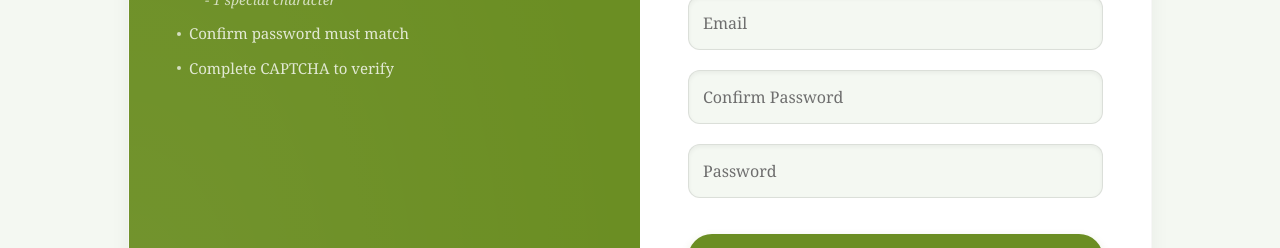
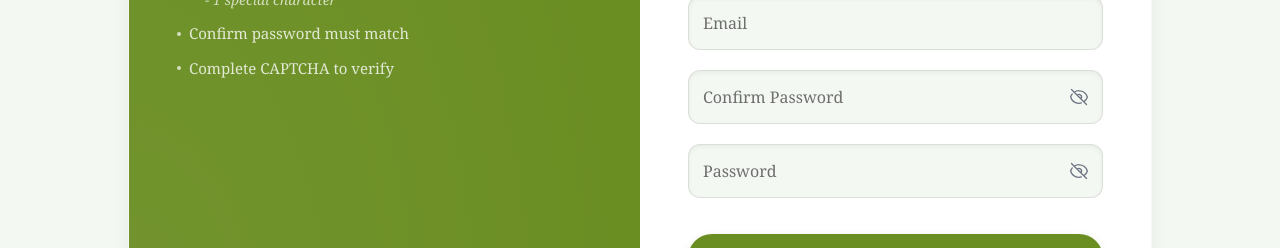
Before and after one commit to aayushmohan2099/eatpur-app, a React (Vite) app: page /signup in a window 1280 px wide. Shown: the part 704-952 px from the top of the page. Built offline with nearby package versions, Linux system fonts and the light colour scheme; no server answers; a web font is replaced by a local one.

Commit message:
Merged Shailendra changes | Invoice Download and Customer Tracking Still left | App Status : UNSTABLE

```diff
--- a/src/pages/LoginPage.jsx
+++ b/src/pages/LoginPage.jsx
@@ -15,6 +15,10 @@ export default function AuthPage() {
   const [errors, setErrors] = useState({});
   const [successMessage, setSuccessMessage] = useState("");
   const [isEmailLocked, setIsEmailLocked] = useState(false);
+
+  // State to manage password visibility
+  const [showPassword, setShowPassword] = useState(false);
+  const [showConfirmPassword, setShowConfirmPassword] = useState(false);
 
   const [form, setForm] = useState({
     username: "",
@@ -45,16 +49,16 @@ export default function AuthPage() {
       });
 
       if (res && res.access) {
-        // Direct Login: User already exists!
         localStorage.setItem("access", res.access);
         localStorage.setItem("refresh", res.refresh);
         localStorage.setItem("role", res.user?.role_name || "CUSTOMER");
 
         setErrors({});
         setSuccessMessage("Google Login successful! Redirecting...");
-        setTimeout(() => navigate("/"), 1500);
+        setTimeout(() => {
+          navigate(location.state?.returnTo || "/");
+        }, 1500);
       } else if (res && res.action === "requires_registration") {
-        // Requires Registration: Route to signup & lock email
         setIsLogin(false);
         setForm((prev) => ({ ...prev, email: res.email }));
         setIsEmailLocked(true);
@@ -88,24 +92,19 @@ export default function AuthPage() {
         res = await registerUser(payload);
       }
 
-      // 🔥 SURGICAL FIX: Since native fetch doesn't throw on 400 errors,
-      // the decoded backend error JSON lands right here!
       if (res && (res.errors || res.error || (res.detail && !res.access))) {
         setErrors(res.errors || res.error || { detail: res.detail });
         setSuccessMessage("");
         fetchCaptcha();
-        return; // Stop execution
+        return;
       }
 
       if (res && res.access) {
         localStorage.setItem("access", res.access);
         localStorage.setItem("refresh", res.refresh);
-
-        // Extract role name for UI state (like Navbars)
         const userRole = res.user?.role_name || "CUSTOMER";
         localStorage.setItem("role", userRole);
 
-        // Show success message and clear any errors
         setErrors({});
         setSuccessMessage(
           isLogin
@@ -113,15 +112,12 @@ export default function AuthPage() {
             : "Account created successfully! Redirecting...",
         );
 
-        // Delay redirect by 1.5 seconds so the user can see the message
         setTimeout(() => {
-          navigate("/");
+          navigate(location.state?.returnTo || "/");
         }, 1500);
       }
     } catch (err) {
       let backendErrors = {};
-
-      // Handle pure network crashes or edge-case decoding failures
       const rawBase64 = err?.response?.data?.data || err?.data;
 
       if (typeof rawBase64 === "string") {
@@ -163,22 +159,11 @@ export default function AuthPage() {
   const validateForm = () => {
     const newErrors = {};
 
-    // 1. Common required fields for BOTH Login and Registration
-    if (!form.username) {
-      newErrors.username = "Username is required";
-    }
+    if (!form.username) newErrors.username = "Username is required";
+    if (!form.password) newErrors.password = "Password is required";
+    if (!form.captcha_answer) newErrors.captcha = "Captcha is required";
 
-    if (!form.password) {
-      newErrors.password = "Password is required";
-    }
-
-    if (!form.captcha_answer) {
-      newErrors.captcha = "Captcha is required";
-    }
-
-    // 2. Strict complex validations ONLY active during registration
     if (!isLogin) {
-      // Email checking
       if (!form.email) {
         newErrors.email = "Email is required";
       } else if (
@@ -187,24 +172,20 @@ export default function AuthPage() {
         newErrors.email = "Enter valid email (example@gmail.com)";
       }
 
-      // Mobile checking
       if (!form.mobile) {
         newErrors.mobile = "Mobile number is required";
       } else if (!/^\d{10,15}$/.test(form.mobile)) {
         newErrors.mobile = "Mobile must be 10–15 digits";
       }
 
-      // age checking
       if (!form.age) {
         newErrors.age = "Age is required";
       }
 
-      // Password Confirmation presence
       if (!form.password_confirm) {
         newErrors.password_confirm = "Please confirm password";
       }
 
-      // Password strength complexity checks (Only for registration!)
       if (form.password) {
         if (form.password.length < 8) {
           newErrors.password = "Minimum 8 characters required";
@@ -217,7 +198,6 @@ export default function AuthPage() {
         }
       }
 
-      // Match check
       if (
         form.password &&
         form.password_confirm &&
@@ -252,7 +232,6 @@ export default function AuthPage() {
               <h1 className="text-3xl font-display text-white mb-6 tracking-wide drop-shadow-sm">
                 Create Your Account 🚀
               </h1>
-
               <ul className="text-white/80 space-y-3 font-serif text-[15px]">
                 <li className="flex items-center gap-2">
                   <span className="w-1 h-1 rounded-full bg-white opacity-70"></span>{" "}
@@ -293,7 +272,6 @@ export default function AuthPage() {
 
         {/* RIGHT PANEL */}
         <div className="p-8 md:p-12 bg-white flex flex-col justify-center">
-          {/* Toggle */}
           <div className="flex mb-8 bg-eatpur-white-warm p-1 rounded-xl overflow-hidden border border-black/5 shadow-inner">
             <button
               onClick={() => {
@@ -329,7 +307,6 @@ export default function AuthPage() {
             {isLogin ? "Welcome Back" : "Create Account"}
           </h2>
 
-          {/* GOOGLE OAUTH BUTTON */}
           <div className="flex justify-center mb-6">
             <GoogleLogin
               onSuccess={handleGoogleSuccess}
@@ -349,26 +326,22 @@ export default function AuthPage() {
             <hr className="w-full border-black/10" />
           </div>
 
-          {/* SUCCESS MESSAGE */}
           {successMessage && (
             <div className="mb-6 p-3.5 rounded-xl border border-green-200 bg-green-50 text-green-700 text-sm font-medium flex items-center justify-center gap-2 shadow-sm animate-pulse">
               <span>✅</span> {successMessage}
             </div>
           )}
 
-          {/* GLOBAL ERRORS SUMMARY */}
           {Object.keys(errors).length > 0 && (
             <div className="mb-6 p-4 rounded-xl border border-red-200 bg-red-50 text-red-700 text-sm font-medium flex items-start gap-3 shadow-sm">
               <span className="text-lg leading-none mt-0.5">⚠️</span>
               <ul className="flex flex-col gap-1.5 list-disc list-inside w-full">
                 {Object.entries(errors).map(([field, msg]) => {
-                  // Normalize field name
                   const displayField =
                     field === "detail" || field === "non_field_errors"
                       ? "Error"
                       : field.replace(/_/g, " ");
 
-                  // Safely extract string from array or object
                   let displayMsg = msg;
                   if (Array.isArray(msg)) {
                     displayMsg = msg.join(" | ");
@@ -397,7 +370,6 @@ export default function AuthPage() {
                 className="w-full p-3.5 rounded-xl bg-eatpur-white-warm border border-black/10 focus:border-eatpur-green-dark outline-none text-eatpur-dark placeholder:text-eatpur-text-light shadow-inner font-serif transition-colors"
                 onChange={(e) => setForm({ ...form, username: e.target.value })}
               />
-              {/* Note: We handle fields globally above, but keeping this for immediate field context if needed */}
               {errors.username && (
                 <p className="text-red-500 text-xs mt-1.5 ml-1 font-medium">
                   {Array.isArray(errors.username)
@@ -465,15 +437,63 @@ export default function AuthPage() {
                     </p>
                   )}
                 </div>
+
+                {/* Confirm Password Input with Fixed Eye Icon */}
                 <div>
+                  <div className="relative w-full">
                     <input
-                    type="password"
+                      type={showConfirmPassword ? "text" : "password"}
                       placeholder="Confirm Password"
-                    className="w-full p-3.5 rounded-xl bg-eatpur-white-warm border border-black/10 focus:border-eatpur-green-dark outline-none text-eatpur-dark placeholder:text-eatpur-text-light shadow-inner font-serif transition-colors"
+                      className="w-full p-3.5 pr-12 rounded-xl bg-eatpur-white-warm border border-black/10 focus:border-eatpur-green-dark outline-none text-eatpur-dark placeholder:text-eatpur-text-light shadow-inner font-serif transition-colors"
                       onChange={(e) =>
                         setForm({ ...form, password_confirm: e.target.value })
                       }
                     />
+                    <button
+                      type="button"
+                      onClick={() =>
+                        setShowConfirmPassword(!showConfirmPassword)
+                      }
+                      className="absolute right-3.5 top-1/2 -translate-y-1/2 text-gray-500 hover:text-eatpur-dark focus:outline-none flex items-center justify-center"
+                    >
+                      {showConfirmPassword ? (
+                        <svg
+                          xmlns="http://www.w3.org/2000/svg"
+                          fill="none"
+                          viewBox="0 0 24 24"
+                          strokeWidth="1.5"
+                          stroke="currentColor"
+                          className="w-5 h-5"
+                        >
+                          <path
+                            strokeLinecap="round"
+                            strokeLinejoin="round"
+                            d="M2.036 12.322a1.012 1.012 0 010-.639C3.423 7.51 7.36 4.5 12 4.5c4.638 0 8.573 3.007 9.963 7.178.07.207.07.431 0 .639C20.577 16.49 16.64 19.5 12 19.5c-4.638 0-8.573-3.007-9.963-7.178z"
+                          />
+                          <path
+                            strokeLinecap="round"
+                            strokeLinejoin="round"
+                            d="M15 12a3 3 0 11-6 0 3 3 0 016 0z"
+                          />
+                        </svg>
+                      ) : (
+                        <svg
+                          xmlns="http://www.w3.org/2000/svg"
+                          fill="none"
+                          viewBox="0 0 24 24"
+                          strokeWidth="1.5"
+                          stroke="currentColor"
+                          className="w-5 h-5"
+                        >
+                          <path
+                            strokeLinecap="round"
+                            strokeLinejoin="round"
+                            d="M3.98 8.223A10.477 10.477 0 001.934 12C3.226 16.338 7.244 19.5 12 19.5c.993 0 1.953-.138 2.863-.395M6.228 6.228A10.45 10.45 0 0112 4.5c4.756 0 8.773 3.162 10.065 7.498a10.523 10.523 0 01-4.293 5.774M6.228 6.228L3 3m3.228 3.228l3.65 3.65m7.894 7.894L21 21m-3.228-3.228l-3.65-3.65m0 0a3 3 0 10-4.243-4.243m4.242 4.242L9.88 9.88"
+                          />
+                        </svg>
+                      )}
+                    </button>
+                  </div>
                   {errors.password_confirm && (
                     <p className="text-red-500 text-xs mt-1.5 ml-1 font-medium">
                       {Array.isArray(errors.password_confirm)
@@ -485,13 +505,60 @@ export default function AuthPage() {
               </>
             )}
 
+            {/* Password Input with Fixed Eye Icon */}
             <div>
+              <div className="relative w-full">
                 <input
-                type="password"
+                  type={showPassword ? "text" : "password"}
                   placeholder="Password"
-                className="w-full p-3.5 rounded-xl bg-eatpur-white-warm border border-black/10 focus:border-eatpur-green-dark outline-none text-eatpur-dark placeholder:text-eatpur-text-light shadow-inner font-serif transition-colors"
-                onChange={(e) => setForm({ ...form, password: e.target.value })}
+                  className="w-full p-3.5 pr-12 rounded-xl bg-eatpur-white-warm border border-black/10 focus:border-eatpur-green-dark outline-none text-eatpur-dark placeholder:text-eatpur-text-light shadow-inner font-serif transition-colors"
+                  onChange={(e) =>
+                    setForm({ ...form, password: e.target.value })
+                  }
                 />
+                <button
+                  type="button"
+                  onClick={() => setShowPassword(!showPassword)}
+                  className="absolute right-3.5 top-1/2 -translate-y-1/2 text-gray-500 hover:text-eatpur-dark focus:outline-none flex items-center justify-center"
+                >
+                  {showPassword ? (
+                    <svg
+                      xmlns="http://www.w3.org/2000/svg"
+                      fill="none"
+                      viewBox="0 0 24 24"
+                      strokeWidth="1.5"
+                      stroke="currentColor"
+                      className="w-5 h-5"
+                    >
+                      <path
+                        strokeLinecap="round"
+                        strokeLinejoin="round"
+                        d="M2.036 12.322a1.012 1.012 0 010-.639C3.423 7.51 7.36 4.5 12 4.5c4.638 0 8.573 3.007 9.963 7.178.07.207.07.431 0 .639C20.577 16.49 16.64 19.5 12 19.5c-4.638 0-8.573-3.007-9.963-7.178z"
+                      />
+                      <path
+                        strokeLinecap="round"
+                        strokeLinejoin="round"
+                        d="M15 12a3 3 0 11-6 0 3 3 0 016 0z"
+                      />
+                    </svg>
+                  ) : (
+                    <svg
+                      xmlns="http://www.w3.org/2000/svg"
+                      fill="none"
+                      viewBox="0 0 24 24"
+                      strokeWidth="1.5"
+                      stroke="currentColor"
+                      className="w-5 h-5"
+                    >
+                      <path
+                        strokeLinecap="round"
+                        strokeLinejoin="round"
+                        d="M3.98 8.223A10.477 10.477 0 001.934 12C3.226 16.338 7.244 19.5 12 19.5c.993 0 1.953-.138 2.863-.395M6.228 6.228A10.45 10.45 0 0112 4.5c4.756 0 8.773 3.162 10.065 7.498a10.523 10.523 0 01-4.293 5.774M6.228 6.228L3 3m3.228 3.228l3.65 3.65m7.894 7.894L21 21m-3.228-3.228l-3.65-3.65m0 0a3 3 0 10-4.243-4.243m4.242 4.242L9.88 9.88"
+                      />
+                    </svg>
+                  )}
+                </button>
+              </div>
               {errors.password && (
                 <p className="text-red-500 text-xs mt-1.5 ml-1 font-medium">
                   {Array.isArray(errors.password)
```
Also changed, not shown: src/pages/ProductsPage.jsx (+76 -40 lines). Lines whose indentation alone changed are shown as unchanged.
